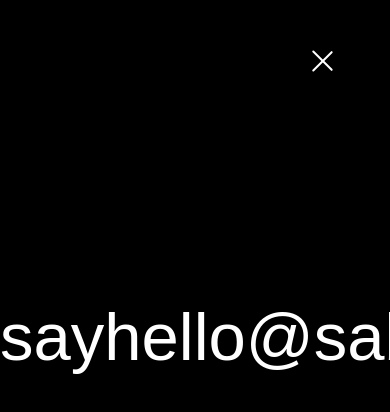
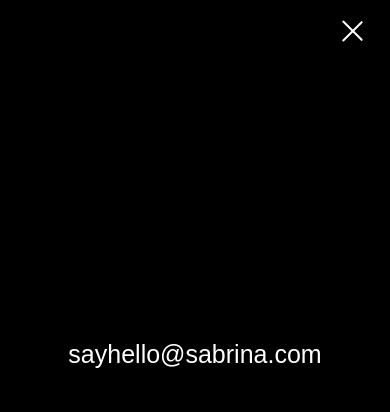
Before and after one commit to sabrinaprinz/portfolio, a plain HTML site: page index.html in a window 390 px wide. Both pictures are taken after a click on the element 326 px from the left and 61 px from the top of the page. Drawn offline with Linux system fonts and the light colour scheme; a web font is replaced by a local one.

Commit message:
responsive

```diff
--- a/css/responsive.css
+++ b/css/responsive.css
@@ -34,4 +34,20 @@
   .pfeil {
     bottom: 104px;
   }
+
+  .nav{
+    top: 20px;
+    right: 20px;
+  }
+
+  .change .nav {
+    top: 20px;
+    right: 20px;
+  }
+
+  .menubackground a {
+    font-weight: 200;
+    font-size: 25px;
+    margin-top: calc(45vh - 40px);
+  }
 }
```
